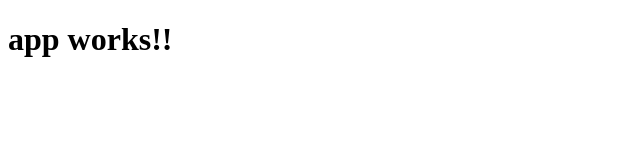
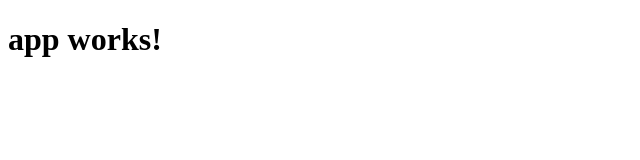
Before and after one commit to Mathou54/ZombieGotchi, an Angular app in the folder src/main/angular/: page / in a window 1280 px wide. Shown: the top 160 px of the page, without its empty margins (0-640 px from the left). Built offline with nearby package versions, Linux system fonts and the light colour scheme.

Commit message:
Test deploy on firebase.

```diff
--- a/src/main/angular/src/app/app.component.ts
+++ b/src/main/angular/src/app/app.component.ts
@@ -6,5 +6,5 @@ import {Component} from "@angular/core";
 	styleUrls: ['./app.component.css']
 })
 export class AppComponent {
-	title = 'app works!!';
+	title = 'app works!';
 }
```
Also changed, not shown: 1 other file (tests, documents, lock files or other folders).
